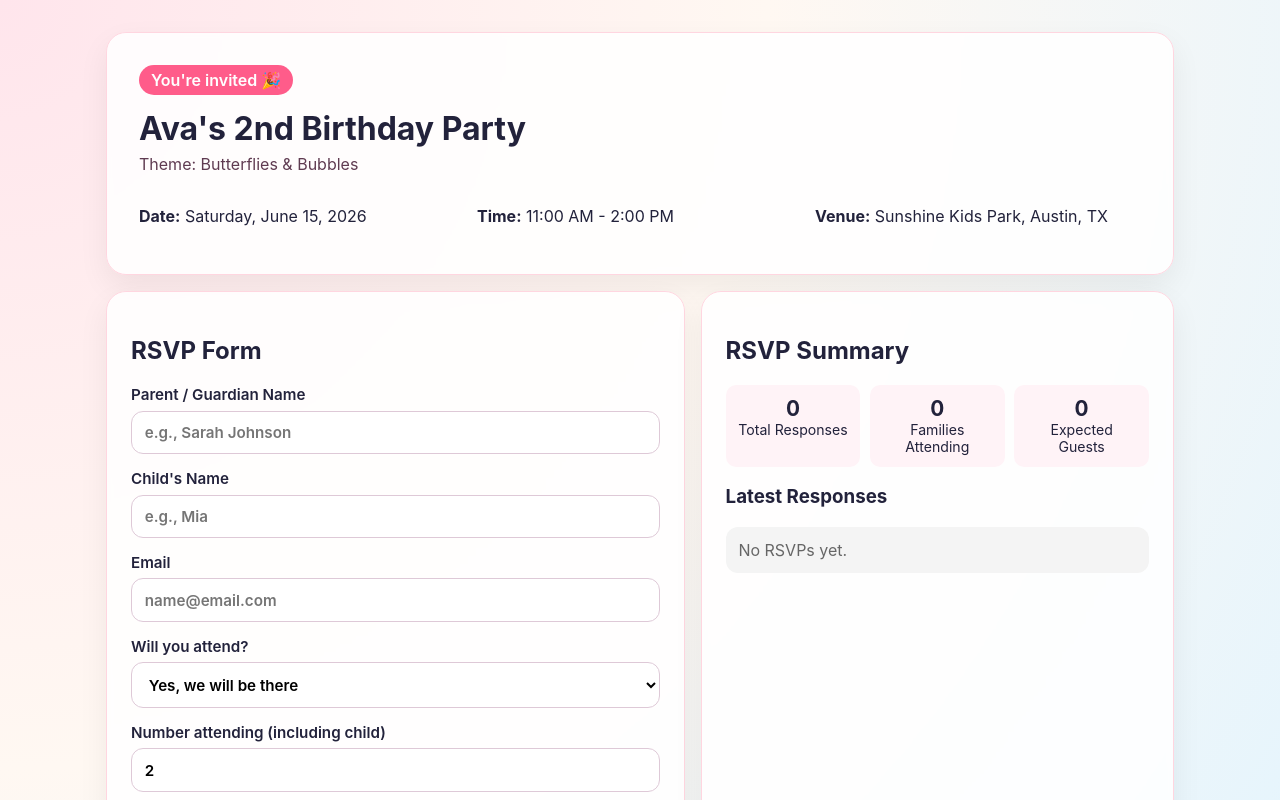
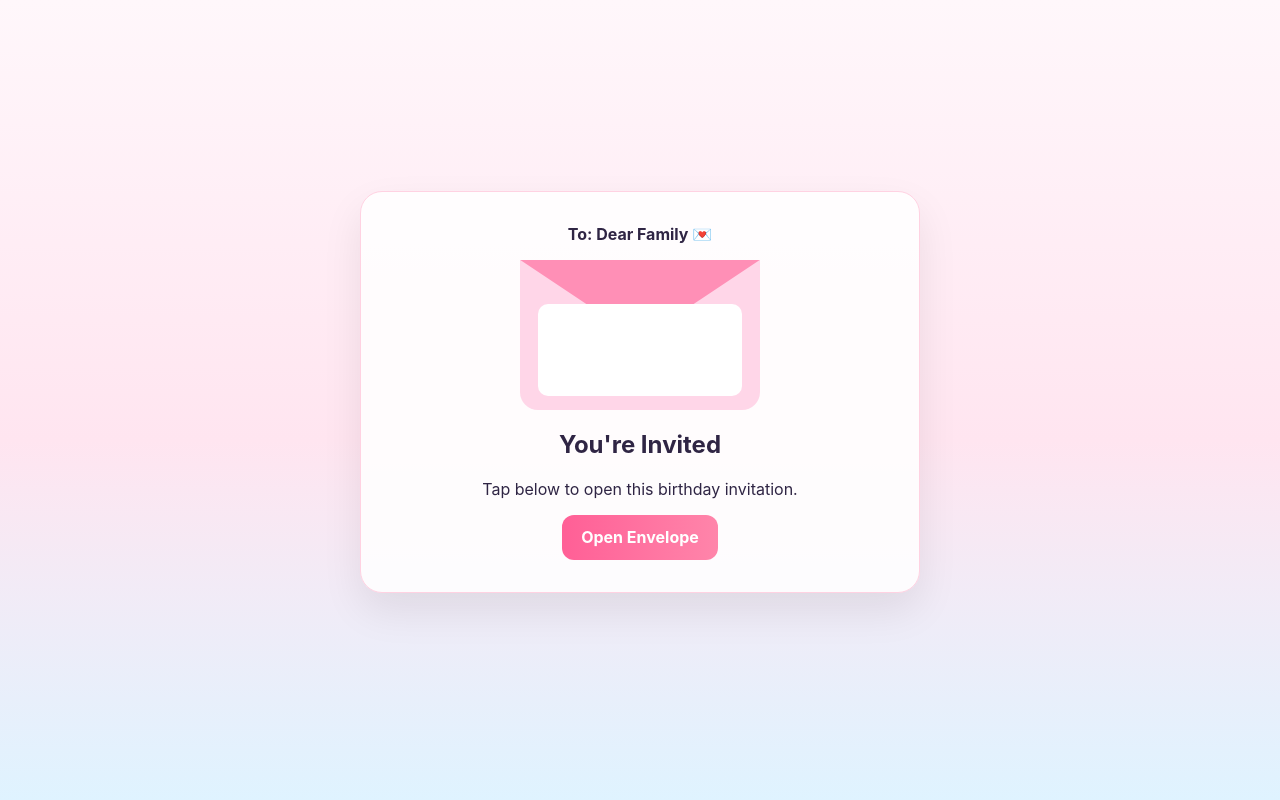
Before and after one commit to jzstn/LentCompanion, a React (Vite) app: page / in a window 1280 px wide. Shown: the top 800 px of the page. Built offline with nearby package versions, Linux system fonts and the light colour scheme.

Commit message:
Redesign RSVP as envelope-style quick guest response

```diff
--- a/src/App.jsx
+++ b/src/App.jsx
@@ -1,169 +1,99 @@
 import { useMemo, useState } from 'react'
 
 const initialForm = {
-    parentName: '',
-    childName: '',
-    email: '',
-    attending: 'yes',
-    guests: 2,
-    dietary: '',
-    note: ''
+    guestCount: 1
 }
 
 function App() {
-    const [event] = useState({
-        title: "Ava's 2nd Birthday Party",
-        date: 'Saturday, June 15, 2026',
-        time: '11:00 AM - 2:00 PM',
-        venue: 'Sunshine Kids Park, Austin, TX',
-        theme: 'Butterflies & Bubbles'
-    })
-
+    const [isEnvelopeOpen, setIsEnvelopeOpen] = useState(false)
     const [form, setForm] = useState(initialForm)
     const [responses, setResponses] = useState([])
     const [submitted, setSubmitted] = useState(false)
 
+    const event = {
+        title: "Ava's 2nd Birthday",
+        message: 'Please join us for cake, games, and bubbles!',
+        date: 'Saturday, June 15, 2026',
+        time: '11:00 AM - 2:00 PM',
+        venue: 'Sunshine Kids Park, Austin, TX'
+    }
+
     const stats = useMemo(() => {
-        const attending = responses.filter((entry) => entry.attending === 'yes')
-        const totalGuests = attending.reduce((sum, entry) => sum + Number(entry.guests || 0), 0)
+        const totalGuests = responses.reduce((sum, entry) => sum + Number(entry.guestCount || 0), 0)
 
         return {
             totalResponses: responses.length,
-            attendingCount: attending.length,
             totalGuests
         }
     }, [responses])
-
-    const updateField = (field, value) => {
-        setForm((current) => ({ ...current, [field]: value }))
-    }
 
     const handleSubmit = (eventItem) => {
         eventItem.preventDefault()
 
         const newResponse = {
-            ...form,
             id: crypto.randomUUID(),
+            guestCount: Number(form.guestCount),
             submittedAt: new Date().toLocaleString()
         }
 
         setResponses((current) => [newResponse, ...current])
         setSubmitted(true)
         setForm(initialForm)
-
         setTimeout(() => setSubmitted(false), 3000)
     }
 
     return (
         <div className="page">
-            <header className="hero card">
-                <p className="tag">You're invited 🎉</p>
-                <h1>{event.title}</h1>
-                <p className="theme">Theme: {event.theme}</p>
-                <div className="event-grid">
+            {!isEnvelopeOpen && (
+                <section className="envelope card">
+                    <p className="for">To: Dear Family 💌</p>
+                    <div className="envelope-art" aria-hidden="true">
+                        <div className="flap" />
+                        <div className="paper" />
+                    </div>
+                    <h1>You're Invited</h1>
+                    <p>Tap below to open this birthday invitation.</p>
+                    <button type="button" onClick={() => setIsEnvelopeOpen(true)}>Open Envelope</button>
+                </section>
+            )}
+
+            {isEnvelopeOpen && (
+                <section className="invite-layout">
+                    <article className="card invite">
+                        <p className="tag">2nd Birthday Party 🎉</p>
+                        <h2>{event.title}</h2>
+                        <p>{event.message}</p>
                         <p><strong>Date:</strong> {event.date}</p>
                         <p><strong>Time:</strong> {event.time}</p>
                         <p><strong>Venue:</strong> {event.venue}</p>
-                </div>
-            </header>
+                    </article>
 
-            <section className="layout">
                     <form className="card form" onSubmit={handleSubmit}>
-                    <h2>RSVP Form</h2>
+                        <h2>Quick RSVP</h2>
+                        <p className="helper">Enter only how many guests are coming.</p>
                         <label>
-                        Parent / Guardian Name
-                        <input
-                            required
-                            value={form.parentName}
-                            onChange={(eventItem) => updateField('parentName', eventItem.target.value)}
-                            placeholder="e.g., Sarah Johnson"
-                        />
-                    </label>
-
-                    <label>
-                        Child's Name
-                        <input
-                            required
-                            value={form.childName}
-                            onChange={(eventItem) => updateField('childName', eventItem.target.value)}
-                            placeholder="e.g., Mia"
-                        />
-                    </label>
-
-                    <label>
-                        Email
-                        <input
-                            type="email"
-                            required
-                            value={form.email}
-                            onChange={(eventItem) => updateField('email', eventItem.target.value)}
-                            placeholder="name@email.com"
-                        />
-                    </label>
-
-                    <label>
-                        Will you attend?
-                        <select value={form.attending} onChange={(eventItem) => updateField('attending', eventItem.target.value)}>
-                            <option value="yes">Yes, we will be there</option>
-                            <option value="no">Sorry, we can't make it</option>
-                        </select>
-                    </label>
-
-                    <label>
-                        Number attending (including child)
+                            Number of guests coming
                             <input
                                 type="number"
                                 min="1"
-                            max="8"
-                            value={form.guests}
-                            onChange={(eventItem) => updateField('guests', eventItem.target.value)}
-                        />
-                    </label>
-
-                    <label>
-                        Dietary notes (optional)
-                        <input
-                            value={form.dietary}
-                            onChange={(eventItem) => updateField('dietary', eventItem.target.value)}
-                            placeholder="Allergies or food preferences"
-                        />
-                    </label>
-
-                    <label>
-                        Message for Ava (optional)
-                        <textarea
-                            rows="3"
-                            value={form.note}
-                            onChange={(eventItem) => updateField('note', eventItem.target.value)}
-                            placeholder="Can't wait to celebrate with you!"
+                                max="10"
+                                required
+                                value={form.guestCount}
+                                onChange={(eventItem) => setForm({ guestCount: eventItem.target.value })}
                             />
                         </label>
 
                         <button type="submit">Send RSVP</button>
-                    {submitted && <p className="success">Thanks! Your RSVP has been saved.</p>}
+                        {submitted && <p className="success">Thank you! RSVP sent.</p>}
                     </form>
 
                     <aside className="card summary">
-                    <h2>RSVP Summary</h2>
-                    <div className="stats">
-                        <p><span>{stats.totalResponses}</span>Total Responses</p>
-                        <p><span>{stats.attendingCount}</span>Families Attending</p>
-                        <p><span>{stats.totalGuests}</span>Expected Guests</p>
-                    </div>
-
-                    <h3>Latest Responses</h3>
-                    <ul>
-                        {responses.length === 0 && <li className="empty">No RSVPs yet.</li>}
-                        {responses.map((entry) => (
-                            <li key={entry.id}>
-                                <p><strong>{entry.parentName}</strong> ({entry.childName})</p>
-                                <p>{entry.attending === 'yes' ? 'Attending' : 'Not attending'} · {entry.guests} guests</p>
-                                <p className="muted">{entry.submittedAt}</p>
-                            </li>
-                        ))}
-                    </ul>
+                        <h3>RSVP Status</h3>
+                        <p><strong>{stats.totalResponses}</strong> responses</p>
+                        <p><strong>{stats.totalGuests}</strong> guests expected</p>
                     </aside>
                 </section>
+            )}
         </div>
     )
 }
--- a/src/index.css
+++ b/src/index.css
@@ -1,175 +1,135 @@
 :root {
   font-family: 'Inter', system-ui, -apple-system, BlinkMacSystemFont, 'Segoe UI', sans-serif;
-  color: #22223b;
-  background: #fff8f2;
+  color: #2f2544;
 }
 
-* {
-  box-sizing: border-box;
-}
+* { box-sizing: border-box; }
 
 body {
   margin: 0;
   min-height: 100vh;
-  background: radial-gradient(circle at top left, #ffe5ec, #fff8f2 45%, #e0f4ff);
-}
-
-#root {
-  min-height: 100vh;
+  background: linear-gradient(180deg, #fff7fb 0%, #ffe5f0 55%, #dff3ff 100%);
 }
 
 .page {
-  max-width: 1100px;
+  min-height: 100vh;
+  max-width: 900px;
   margin: 0 auto;
   padding: 2rem 1rem 3rem;
+  display: grid;
+  place-items: center;
 }
 
 .card {
-  background: #ffffffdd;
-  border: 1px solid #ffd6e0;
-  border-radius: 20px;
-  box-shadow: 0 12px 30px #00000010;
-  backdrop-filter: blur(3px);
+  width: 100%;
+  background: #ffffffde;
+  border: 1px solid #ffd2e2;
+  border-radius: 22px;
+  box-shadow: 0 18px 40px #00000014;
 }
 
-.hero {
+.envelope {
+  max-width: 560px;
+  text-align: center;
   padding: 2rem;
-  margin-bottom: 1rem;
+}
+
+.for {
+  margin-top: 0;
+  font-weight: 700;
+}
+
+.envelope-art {
+  width: 240px;
+  height: 150px;
+  margin: 1rem auto;
+  background: #ffd6e8;
+  border-radius: 0 0 18px 18px;
+  position: relative;
+  overflow: hidden;
+}
+
+.flap {
+  position: absolute;
+  top: 0;
+  left: 0;
+  right: 0;
+  height: 100px;
+  background: #ff8fb6;
+  clip-path: polygon(0 0, 50% 80%, 100% 0);
+}
+
+.paper {
+  position: absolute;
+  left: 18px;
+  right: 18px;
+  bottom: 14px;
+  height: 92px;
+  border-radius: 10px;
+  background: #fff;
+}
+
+button {
+  border: 0;
+  border-radius: 12px;
+  padding: 0.8rem 1.2rem;
+  font: inherit;
+  font-weight: 700;
+  color: #fff;
+  background: linear-gradient(90deg, #ff5f96, #ff85aa);
+  cursor: pointer;
+}
+
+.invite-layout {
+  display: grid;
+  grid-template-columns: 1fr;
+  gap: 1rem;
+  width: 100%;
+}
+
+.invite,
+.form,
+.summary {
+  padding: 1.4rem;
 }
 
 .tag {
   display: inline-block;
-  background: #ff5c8a;
-  color: white;
-  padding: 0.3rem 0.75rem;
+  margin-top: 0;
   border-radius: 999px;
-  font-weight: 600;
-  margin: 0;
-}
-
-.hero h1 {
-  margin: 0.9rem 0 0.4rem;
-}
-
-.theme {
-  margin: 0;
-  color: #5f3b51;
-}
-
-.event-grid {
-  display: grid;
-  margin-top: 1rem;
-  grid-template-columns: repeat(auto-fit, minmax(220px, 1fr));
-  gap: 0.75rem;
-}
-
-.layout {
-  display: grid;
-  gap: 1rem;
-  grid-template-columns: 1.1fr 0.9fr;
-}
-
-.form,
-.summary {
-  padding: 1.5rem;
+  background: #ffe8f2;
+  color: #9a2d5a;
+  font-weight: 700;
+  padding: 0.35rem 0.8rem;
 }
 
 label {
-  display: flex;
-  flex-direction: column;
-  gap: 0.4rem;
-  margin-bottom: 0.95rem;
+  display: grid;
+  gap: 0.45rem;
   font-weight: 600;
-  font-size: 0.95rem;
 }
 
-input,
-select,
-textarea,
-button {
+input {
+  border: 1px solid #ddc9d7;
+  border-radius: 12px;
+  padding: 0.72rem;
   font: inherit;
 }
 
-input,
-select,
-textarea {
-  border: 1px solid #dec9d7;
-  border-radius: 12px;
-  padding: 0.7rem 0.8rem;
-  background: #fff;
-}
-
-button {
-  border: none;
-  padding: 0.8rem 1rem;
-  border-radius: 12px;
-  background: linear-gradient(90deg, #ff5c8a, #ff8fab);
-  color: white;
-  font-weight: 700;
-  cursor: pointer;
-}
+.helper,
+.summary p { margin: 0.5rem 0 1rem; }
 
 .success {
-  color: #2d6a4f;
-  font-weight: 600;
-}
-
-.stats {
-  display: grid;
-  grid-template-columns: repeat(3, 1fr);
-  gap: 0.6rem;
-  margin: 1rem 0;
-}
-
-.stats p {
-  margin: 0;
-  padding: 0.7rem;
-  border-radius: 10px;
-  background: #fff3f7;
-  text-align: center;
-  font-size: 0.88rem;
-}
-
-.stats span {
-  display: block;
-  font-size: 1.3rem;
+  color: #156f41;
   font-weight: 700;
 }
 
-ul {
-  list-style: none;
-  margin: 0;
-  padding: 0;
-  display: grid;
-  gap: 0.75rem;
-}
-
-li {
-  background: #f9f7ff;
-  border-radius: 12px;
-  padding: 0.8rem;
-}
-
-li p {
-  margin: 0.15rem 0;
-}
-
-.muted {
-  color: #666;
-  font-size: 0.85rem;
-}
-
-.empty {
-  color: #666;
-  background: #f4f4f4;
-}
-
-@media (max-width: 900px) {
-  .layout {
-    grid-template-columns: 1fr;
+@media (min-width: 860px) {
+  .invite-layout {
+    grid-template-columns: 1.1fr 1fr;
   }
 
-  .stats {
-    grid-template-columns: 1fr;
+  .summary {
+    grid-column: span 2;
   }
 }
```
Lines whose indentation alone changed are shown as unchanged.
